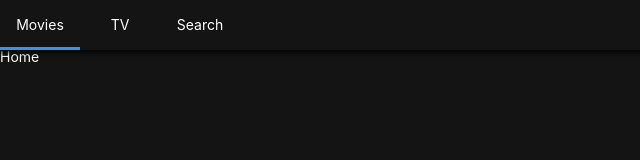
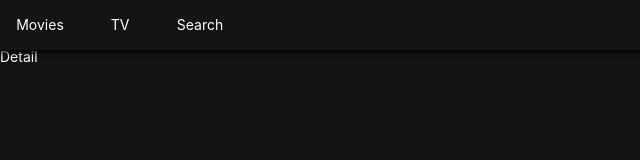
Before and after one commit to hjunyoung/nomflix, a React (Create React App) app: page /tv/1 in a window 1280 px wide. Before the commit this address led to /. Shown: the top 160 px of the page, without its empty margins (0-640 px from the left). Built offline with nearby package versions, Linux system fonts and the light colour scheme.

Commit message:
✨ Add detail routers

```diff
--- a/src/Components/Router.js
+++ b/src/Components/Router.js
@@ -9,6 +9,7 @@ import Header from './Header';
 import Home from 'Routes/Home';
 import TV from 'Routes/TV';
 import Search from 'Routes/Search';
+import Detail from 'Routes/Detail';
 
 const RouterComponent = () => {
   return (
@@ -18,6 +19,8 @@ const RouterComponent = () => {
         <Route path="/" component={Home} exact />
         <Route path="/tv" component={TV} exact />
         <Route path="/search" component={Search} exact />
+        <Route path="/movie/:id" component={Detail} exact />
+        <Route path="/tv/:id" component={Detail} exact />
         <Redirect from="*" to="/" />
       </Switch>
     </Router>
```
